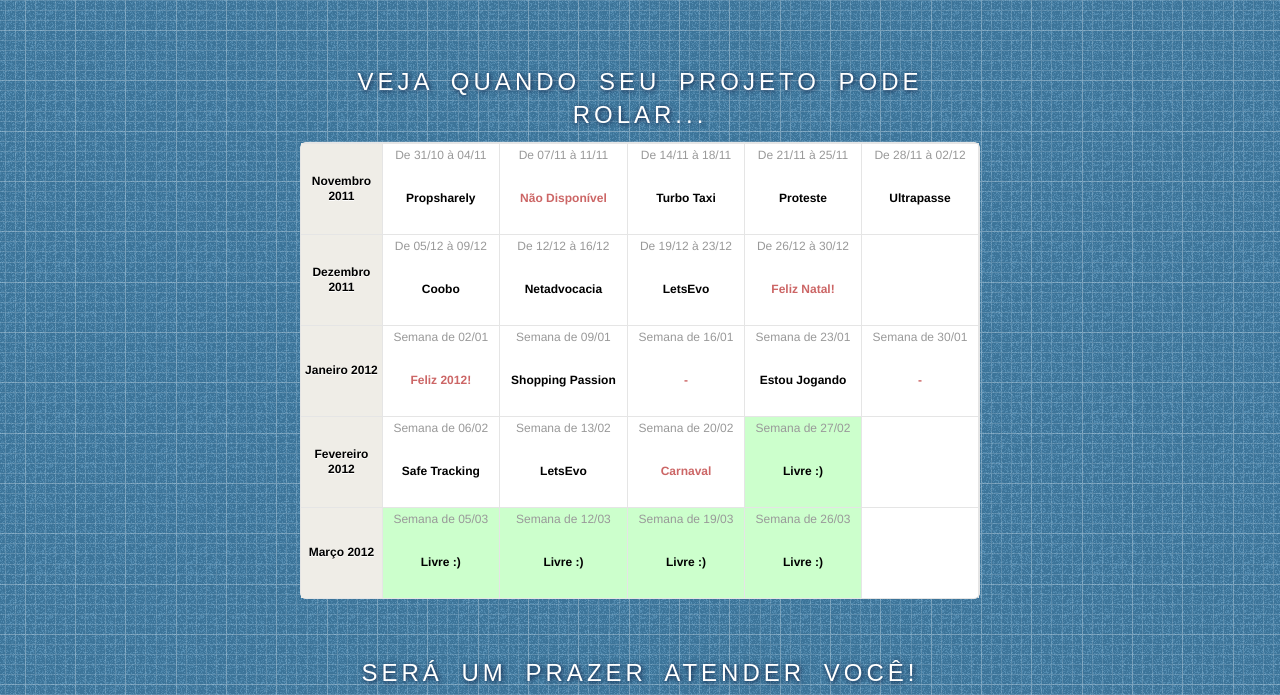
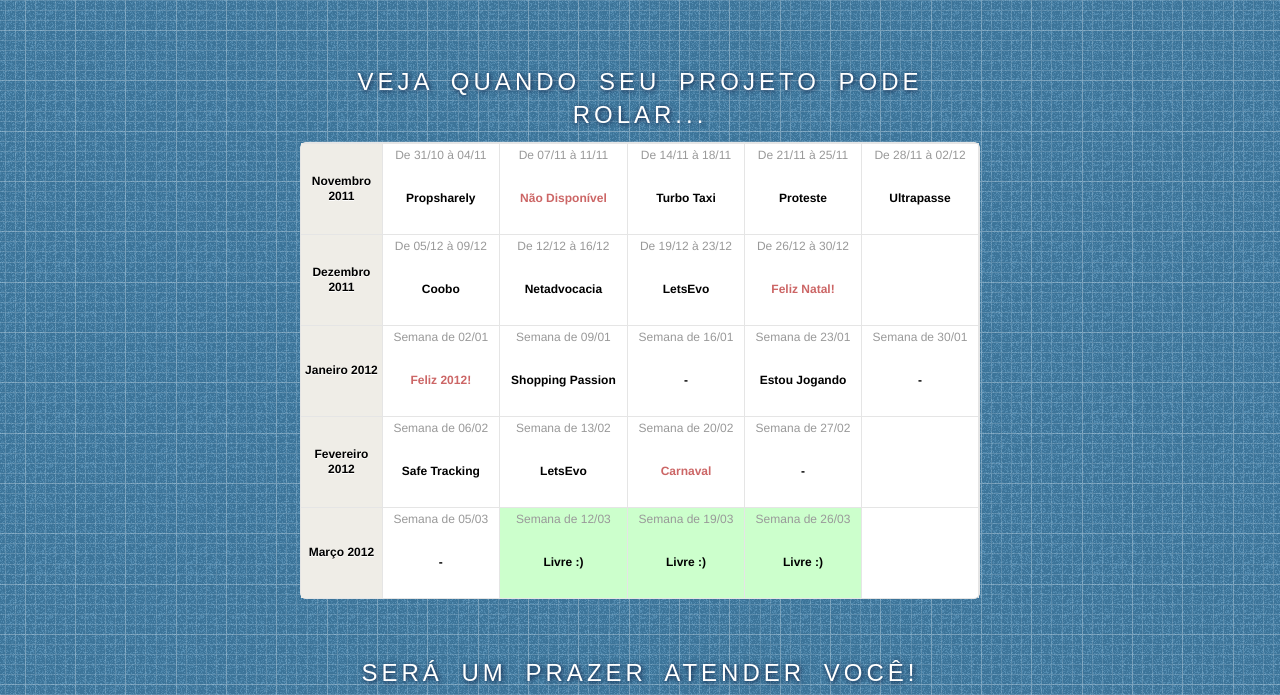
Before and after one commit to marciomarques/startupdev.github.com, a Jekyll site: the page built from index.html, in a window 1280 px wide and 900 px high, scrolled down 1404 px, cut to the strip 0-695 px from the top of the window. Built offline with Jekyll 4.4.1, drawn with Linux system fonts in a browser that asks for light colours; nearby versions of some CDN libraries; some web fonts are replaced.

Commit message:
update calendar

```diff
--- a/index.html
+++ b/index.html
@@ -317,7 +317,7 @@
             </strong>
           </div>
         </td>
-        <td class="unavailable">
+        <td>
           <div class="day">Semana de 16/01</div>
           <div class="day-content">
             <strong>
@@ -333,7 +333,7 @@
             </strong>
           </div>
         </td>
-        <td class="unavailable">
+        <td>
           <div class="day">Semana de 30/01</div>
           <div class="day-content">
             <strong>
@@ -372,11 +372,11 @@
             </strong>
           </div>
         </td>
-        <td class="current">
+        <td>
           <div class="day">Semana de 27/02</div>
           <div class="day-content">
             <strong>
-              Livre :)
+              -
             </strong>
           </div>
         </td>
@@ -388,11 +388,11 @@
           <div>
           </div>
         </th>
-        <td class="current">
+        <td>
           <div class="day">Semana de 05/03</div>
           <div class="day-content">
             <strong>
-              Livre :)
+              -
             </strong>
           </div>
         </td>
```
